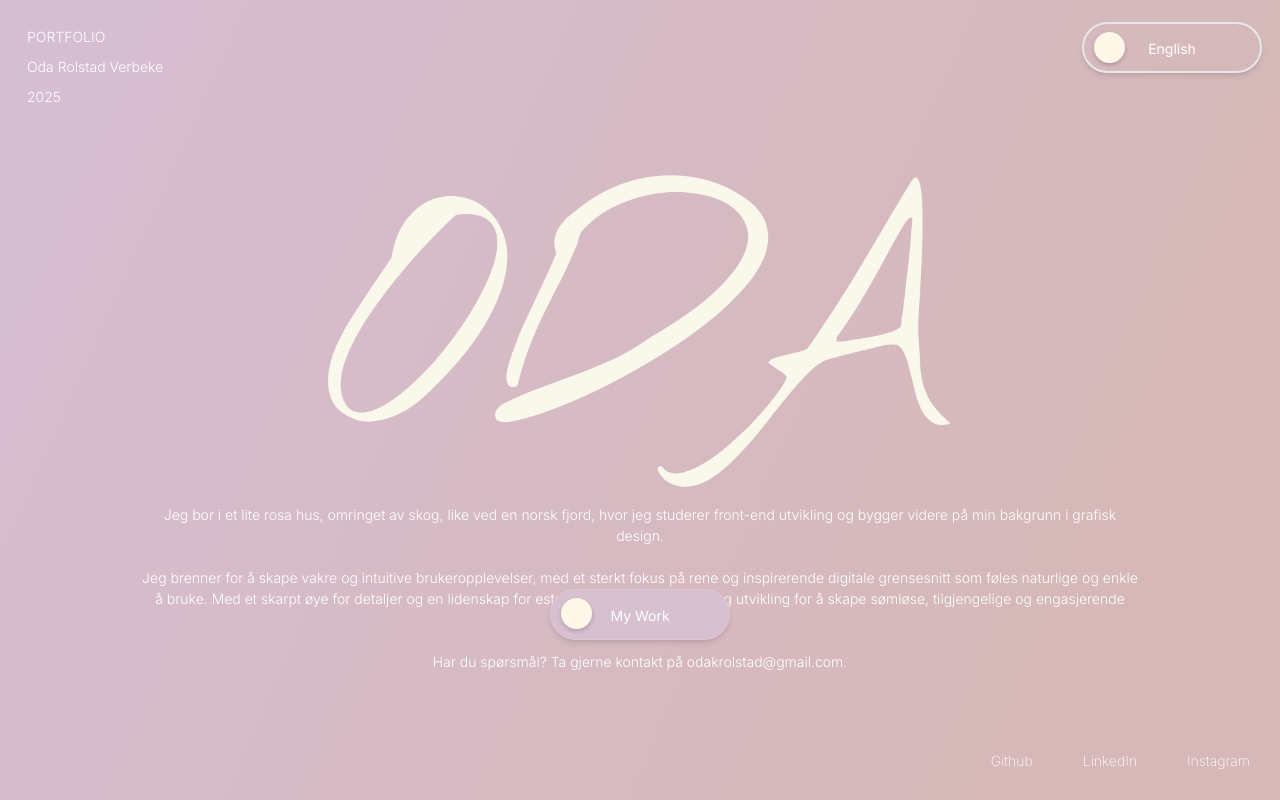
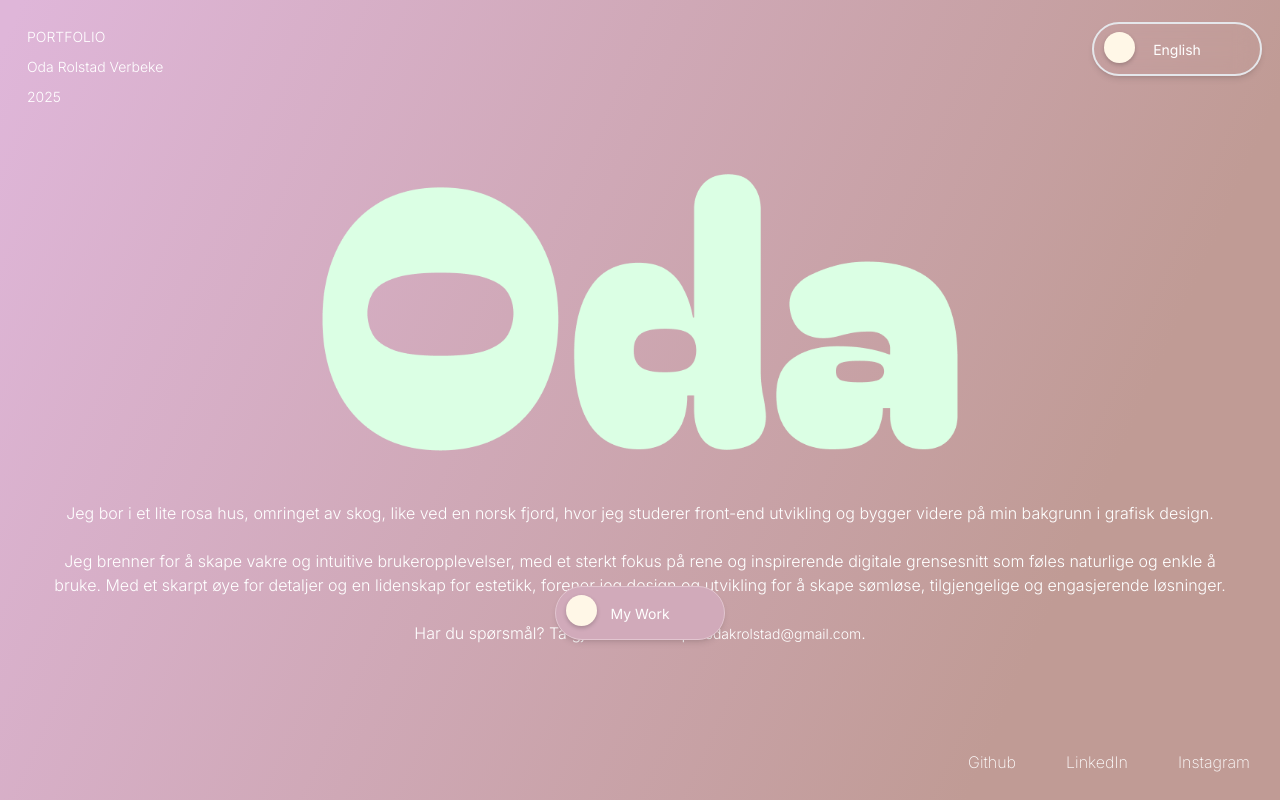
Before and after one commit to Kittypoda/Portfolio, a React (Vite) app: page / in a window 1280 px wide. Shown: the top 800 px of the page. Built offline with nearby package versions, Linux system fonts and the light colour scheme; a web font is replaced by a local one.

Commit message:
update bg color and oda tyop

```diff
--- a/src/components/Slider.jsx
+++ b/src/components/Slider.jsx
@@ -22,7 +22,7 @@ function Slider({ language }) {
 
 
   return (
-    <section className="slider fixed bottom-40 left-1/2 transform -translate-x-1/2 z-20">
+    <section className="slider fixed bottom-20 lg:bottom-40 left-1/2 transform -translate-x-1/2 z-20">
       <input
         type="checkbox"
         id="workToggle"
@@ -30,7 +30,7 @@ function Slider({ language }) {
         checked={checked}
         onChange={handleToggle}
       />
-      <label htmlFor="workToggle" className="slider-label  border border-[#E2C5D0] bg-[#D7C0D0]">
+      <label htmlFor="workToggle" className="slider-label  border border-[#E2C5D0] bg-[#D1AABA]">
         <span className={`slider-text ${checked ? 'opacity-0' : 'opacity-100'}`}>
           {language === "en" ? "My Work" : "Prosjekter"}
         </span>
--- a/src/index.css
+++ b/src/index.css
@@ -7,7 +7,7 @@
 @layer base {
   body {
     @apply transition-opacity duration-500 ease-in-out;
-    background: linear-gradient(114deg, #D6BED3 1.18%, #D6B8B8 73.22%);
+    background: linear-gradient(114deg, #DFB6D9 1.18%, #C09B95 73.22%);
   }
 
 }
@@ -27,7 +27,7 @@
   }
 
   p {
-    @apply font-['Inter'] font-light text-[14px] text-white;
+    @apply font-['Inter'] font-light text-[16px] text-white;
   }
 
   a {
@@ -52,7 +52,7 @@
   }
 
   footer a {
-    @apply px-[10px] mr-[20px] font-extralight text-[14px];
+    @apply px-[10px] mr-[20px] font-extralight text-[16px];
   }
 
   body.fade-out {
--- a/src/pages/About.jsx
+++ b/src/pages/About.jsx
@@ -11,7 +11,7 @@ function About({ language }) {
         />
       </section>
 
-      <section className="imoda">
+      <section className="flex flex-col items-center px-6 text-center mx-auto pt-12 max-w-[90%] md:max-w-[1250px]">
         {language === "en" ? (
           <p>
             Jeg bor i et lite rosa hus, omringet av skog, like ved en norsk fjord, hvor jeg studerer front-end utvikling og bygger videre på min bakgrunn i grafisk design.
--- a/src/styles/layout.css
+++ b/src/styles/layout.css
@@ -1,11 +1,5 @@
 
-  .imoda {
-    @apply flex flex-col items-center px-6 text-center mx-auto pt-4 max-w-[90%] md:max-w-[1050px];
-  }
 
-  .imoda button {
-    @apply mt-[20px] ml-[10px];
-  }
 
   .work-title {
     @apply pt-[60px] md:pt-[70px] flex items-center justify-center;
--- a/src/styles/slider.css
+++ b/src/styles/slider.css
@@ -3,7 +3,7 @@
 }
 
 .slider-label {
-  @apply w-[180px] h-[51px] backdrop-blur-md rounded-full cursor-pointer relative flex items-center justify-center transition-all duration-300 shadow-md hover:bg-[rgba(255,255,255,0.3)] hover:shadow-lg;
+  @apply w-[170px] h-[54px] backdrop-blur-md rounded-full cursor-pointer relative flex items-center justify-center transition-all duration-300 shadow-md hover:bg-[rgba(255,255,255,0.3)] hover:shadow-lg;
 }
 
 .slider-label::before {
@@ -16,7 +16,7 @@
 }
 
 .slider-checkbox:checked + .slider-label::before {
-  transform: translateX(120px);
+  transform: translateX(115px);
 }
 
 .slider-label:hover::before {
```
Also changed, not shown: src/assets/images/oda.png.
